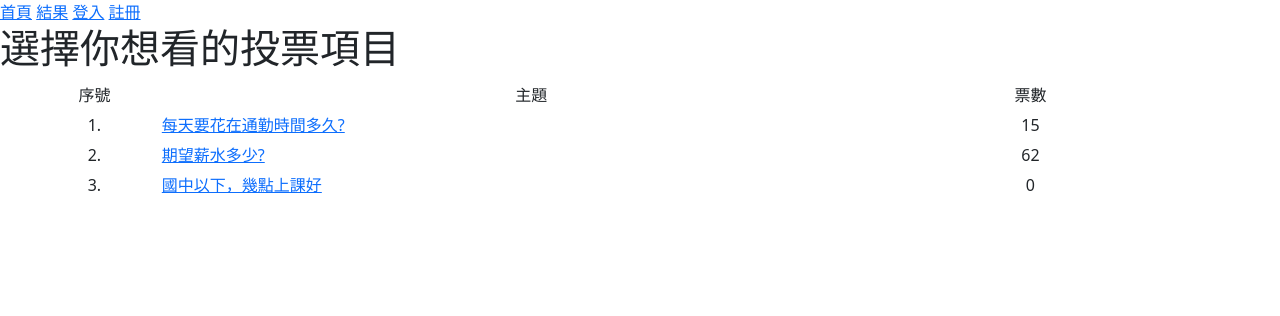
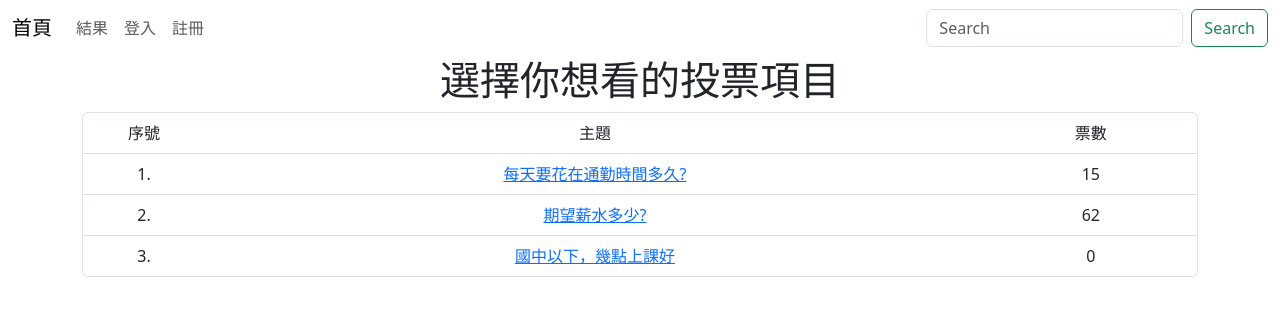
Before and after one commit to CBKCBKCBKCBK/php_vote, a PHP site: page /index.php?do=result_list in a window 1280 px wide. Shown: the top 316 px of the page. Run offline with PHP 8.4, Linux system fonts and the light colour scheme; data comes from the database, SQL or seed files in the repository.

Commit message:
front\result 改完sql 調整畫面中

```diff
--- a/Controller/DB.php
+++ b/Controller/DB.php
@@ -42,7 +42,7 @@ class DB
         if (isset($arg[1])) {
             $sql = $sql .  $arg[1];
         }
-        //echo $sql;
+        // echo $sql;
         return $this->pdo->query($sql)->fetchAll(PDO::FETCH_ASSOC);
     }
 
--- a/front/result.php
+++ b/front/result.php
@@ -2,8 +2,9 @@
 
 
 $id=$_GET['id'];
-$options=$pdo->query("select * from `options` where `subject_id`=$id")->fetchAll(PDO::FETCH_ASSOC);
-$subject=$pdo->query("select * from `topics` where `id`=$id")->fetch(PDO::FETCH_ASSOC);
+$options=$Option->all(['id'=>$id]);
+// $options=$pdo->query("select * from `options` where `subject_id`=$id")->fetchAll(PDO::FETCH_ASSOC);
+$subject=$Topic->find($id);
 
 ?>
 <h1>投票結果</h1>
--- a/front/result_list.php
+++ b/front/result_list.php
@@ -1,6 +1,6 @@
 <?php
 
-$subjects=q("SELECT `topics`.`id`,
+$subjects = q("SELECT `topics`.`id`,
                               `topics`.`subject`,
                               sum(`options`.`total`) as '總計'
                        FROM `topics`,`options`
@@ -8,27 +8,35 @@ $subjects=q("SELECT `topics`.`id`,
                        GROUP BY `topics`.`id`;");
 
 ?>
+<div class="container">
+    <div class="row">
+        <div class="col"></div>
+        <div class="col-auto">
             <h1>選擇你想看的投票項目</h1>
-<ul class="vote-result">
-    <li class="vote-option-title">
-        <div class="vote-item">序號</div>
-        <div class="vote-item">主題</div>
-        <div class="vote-item">票數</div>
+        </div>
+        <div class="col"></div>
+    </div>
+    <ul class="list-group">
+        <li class="list-group-item d-flex text-center">
+            <div class="col-1">序號</div>
+            <div class="col-9">主題</div>
+            <div class="col-2">票數</div>
         </li>
         <?php
-    foreach($subjects as $idx => $subject){
+        foreach ($subjects as $idx => $subject) {
         ?>
-    <li class="vote-option">
-        <div class="vote-item"><?=$idx+1;?>.
+            <li class="list-group-item d-flex text-center">
+                <div class="col-1"><?= $idx + 1; ?>.
                 </div>
-        <div class="vote-item">
-            <a href="index.php?do=result&id=<?=$subject['id'];?>">
-                <?=$subject['subject'];?>
+                <div class="col-9">
+                    <a href="index.php?do=result&id=<?= $subject['id']; ?>">
+                        <?= $subject['subject']; ?>
                     </a>
                 </div>
-        <div class="vote-item"><?=$subject['總計'];?></div>
+                <div class="col-2"><?= $subject['總計']; ?></div>
             </li>
         <?php
         }
         ?>
     </ul>
+</div>
--- a/index.php
+++ b/index.php
@@ -1,6 +1,7 @@
-<?php include_once "db.php";?>
+<?php include_once "db.php"; ?>
 <!DOCTYPE html>
 <html lang="en">
+
 <head>
     <meta charset="UTF-8">
     <meta http-equiv="X-UA-Compatible" content="IE=edge">
@@ -10,33 +11,58 @@
     <link rel="stylesheet" href="./css/style.css">
     <script src="https://ajax.googleapis.com/ajax/libs/jquery/3.7.0/jquery.min.js"></script>
 </head>
+
 <body>
-<header>
-    <a href="index.php">首頁</a>
-    <a href="index.php?do=result_list">結果</a>
+    <header><!-- bg-body-tertiary-->
+        <nav class="navbar navbar-expand-sm">
+            <div class="container-fluid d-flex">
+                <!-- <a class="navbar-brand" href="#"></a> -->
+                <a class="navbar-brand" href="./index.php">首頁</a>
+                <button class="navbar-toggler" type="button" data-bs-toggle="collapse" data-bs-target="#navbarSupportedContent" aria-controls="navbarSupportedContent" aria-expanded="false" aria-label="Toggle navigation">
+                    <span class="navbar-toggler-icon"></span>
+                </button>
+                <div class="collapse navbar-collapse" id="navbarSupportedContent">
+                    <ul class="navbar-nav me-auto mb-2 mb-lg-0">
+                        <li class="nav-item">
+                            <!-- <a class="nav-link active" aria-current="page" href="#">Home</a> -->
+                        </li>
+                        <li class="nav-item">
+                            <a class="nav-link" href="./index.php?router=result_list">結果</a>
+                        </li>
+                        <!--li class="nav-item">
+                            <a class="nav-link disabled">Disabled</a>
+                        </li-->
+                        <?php if (!isset($_SESSION['login'])) { ?>
+                            <li class="nav-item">
+                                <a class="nav-link" href="./index.php?router=login">登入</a>
+                            </li>
+                            <li class="nav-item">
+                                <a class="nav-link" href="./index.php?router=reg">註冊</a>
+                            </li>
+                        <?php } else { ?>
+                            <li class="nav-item"></li>
+                            <a class="nav-link" href="./api/logout.php">登出</a>
                         <?php
-    if(!isset($_SESSION['login'])){
-    ?>
-        <a href="index.php?do=login">登入</a>
-        <a href="index.php?do=reg">註冊</a>
-    <?php
-    }else{
-    ?>
-        <a href="./api/logout.php">登出</a>
-    <?php
-        switch($_SESSION['pr']){
+                            switch ($_SESSION['pr']) {
                                 case "super":
-                echo "<a href='backend.php?do=super'>系統管理</a>";
+                                    echo "<a class='nav-link' href='./manage/index.php?router=super'>系統管理</a>";
                                     break;
                                 case "member":
-                echo "<a href='backend.php?do=member'>會員中心</a>";
+                                    echo "<a class='nav-link' href='./manage/index.php?router=member'>會員中心</a>";
                                     break;
                                 case "admin":
-                echo "<a href='backend.php?do=admin'>管理</a>";
+                                    echo "<a class='nav-link' href='./manage/index.php?router=admin'>管理</a>";
                                     break;
                             }
-    }
-    ?>
+                        } ?>
+                    </ul>
+                    <form class="d-flex" role="search">
+                        <input class="form-control me-2" type="search" placeholder="Search" aria-label="Search">
+                        <button class="btn btn-outline-success" type="submit">Search</button>
+                    </form>
+                </div>
+            </div>
+        </nav>
     </header>
     <main>
 
@@ -48,13 +74,13 @@
     echo $_SESSION['pr'];
 }
  */
-$do=$_GET['do']??'list';
+        $do = $_GET['do'] ?? 'list';
 
-$file="./front/".$do.".php";
+        $file = "./front/" . $do . ".php";
 
-if(file_exists($file)){
+        if (file_exists($file)) {
             include $file;
-}else{
+        } else {
             include "./front/list.php";
         }
         ?>
@@ -64,4 +90,5 @@ if(file_exists($file)){
 
     <script src="https://cdn.jsdelivr.net/npm/bootstrap@5.3.0/dist/js/bootstrap.bundle.min.js"></script>
 </body>
+
 </html>
```
Lines whose indentation alone changed are shown as unchanged.
